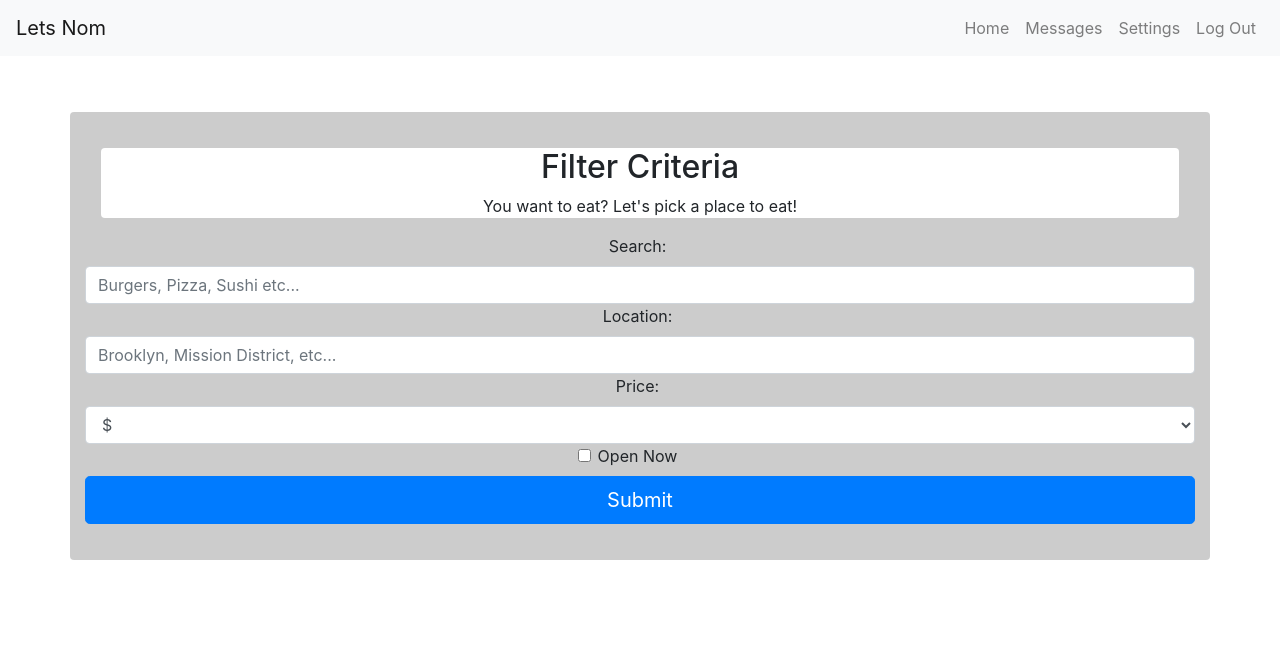
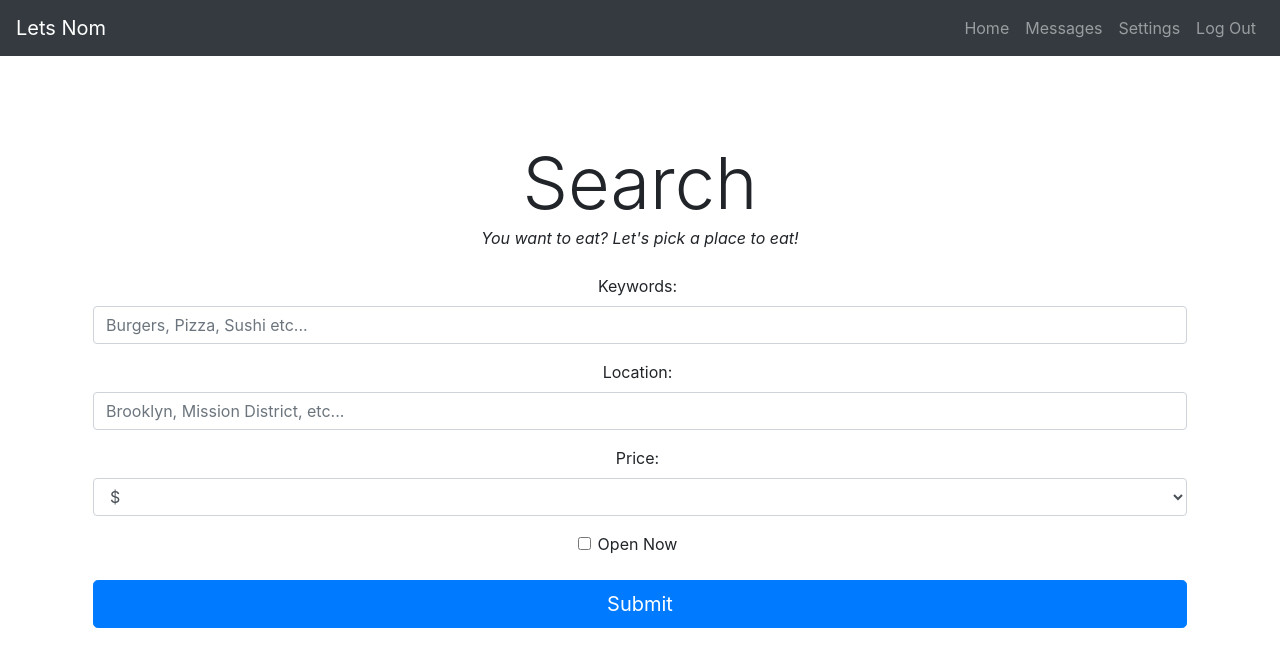
Before and after one commit to sevebarr/letsNom, a React (Create React App) app: page / in a window 1280 px wide. Shown: the top 666 px of the page. Built offline with nearby package versions, Linux system fonts and the light colour scheme.

Commit message:
React-Bootstrap Component updated

```diff
--- a/package.json
+++ b/package.json
@@ -7,9 +7,11 @@
     "@testing-library/react": "^9.5.0",
     "@testing-library/user-event": "^7.2.1",
     "bootstrap": "^4.5.0",
+    "bootstrap-react": "^0.3.1",
     "react": "^16.13.0",
     "react-bootstrap": "^1.0.1",
     "react-dom": "^16.13.0",
+    "react-router-bootstrap": "^0.25.0",
     "react-router-dom": "^5.2.0",
     "react-scripts": "3.4.0"
   },
--- a/src/App.css
+++ b/src/App.css
@@ -23,8 +23,7 @@ rgb(224,255,255) */
 
 .search-container {
 	margin: 5px;
-	background-color: rgba(0, 0, 0, .2);
-
+	/* background-color: rgba(0, 0, 0, .2); */
 	position: absolute;
 	left: 0em;
 	right: 0em;
@@ -39,7 +38,7 @@ rgb(224,255,255) */
 }
 
 .search-sub {
-	padding: 0px;
+	padding: .5em;
 	box-shadow: black;
 }
 label {
--- a/src/App.js
+++ b/src/App.js
@@ -1,6 +1,13 @@
 import React, { useState } from 'react';
+
+import { Navbar, Nav, NavItem } from 'react-bootstrap'; // Components provided by Bootstrap
+import { Link } from 'react-router-dom';
+import { LinkContainer } from 'react-router-bootstrap';
+
+import Routes from './Routes';
+
+//import FoodsView from './components/zDEPRECATED.FoodsView';
 import Header from './components/Header';
-//import FoodsView from './components/zDEPRECATED.FoodsView';
 import AwaitingFriends from './components/AwaitingFriends';
 import FetchRestaurantResults from './components/FetchRestaurantResults.js';
 import FilterCritera from './components/FilterCriteria';
@@ -17,7 +24,6 @@ function App() {
 	const [ lastRestaurant, setLastRestaurant ] = useState([]);
 
 	const removeFromList = (list, restaurant) => list.filter((res) => res !== restaurant);
-	//takes in list and restId
 	//filter from list - keep rest.id !== restaurantId
 
 	const modifyLists = (restaurant, action) => {
@@ -58,12 +64,19 @@ function App() {
 	};
 
 	return (
-		<div className="App mt-5">
+
+
+		<div className="App ">
+
 			<Header />
 			<div className="mt-5" />
+
+			{/* SEARCH CRITERIA */}
 			{currentComponent === 'SEARCH' ? (
 				<FilterCritera setCurrentComponent={setCurrentComponent} setSearchTerms={setSearchTerms} />
 			) : null}
+
+			{/* BROWSE RESULTS */}
 			{currentComponent === 'RESTAURANTS' ? (
 				<div className="container">
 					<FetchRestaurantResults
@@ -73,11 +86,14 @@ function App() {
 						setCurrentComponent={setCurrentComponent}
 						searchTerms={searchTerms}
 					/>
+					{/* TEST BUTTON */}
 					{/* <button onClick={() => modifyLists(currentRestaurant, 'STATUS')}>
 						<h1>My Choices</h1>
 					</button> */}
 				</div>
 			) : null}
+
+			{/* FINISHED SEARCH */}
 			{currentComponent === 'WAIT' ? (
 				<div>
 					<AwaitingFriends
--- /dev/null
+++ b/src/Routes.js
@@ -0,0 +1,13 @@
+import React from "react";
+import { Route, Switch } from "react-router-dom";
+import Home from "./components/Home";
+
+export default function Routes() {
+  return (
+    <Switch>
+      <Route exact path="/">
+        <Home />
+      </Route>
+    </Switch>
+  );
+}
--- a/src/components/Actions.js
+++ b/src/components/Actions.js
@@ -6,7 +6,7 @@ import Dislike from './actionButtons/Dislike';
 
 const Actions = (props) => {
 	return (
-		<div className="actions fixed-bottom mb-5">
+		<div className="actions fixed-bottom bg-light">
 			<Like restaurant={props.restaurant} modifyLists={props.modifyLists} />
 			<Superlike restaurant={props.restaurant} modifyLists={props.modifyLists} />
 			<Rewind restaurant={props.restaurant} modifyLists={props.modifyLists} />
--- a/src/components/AwaitingFriends.js
+++ b/src/components/AwaitingFriends.js
@@ -4,8 +4,8 @@ import RestaurantRowDisplay from '../components/RestaurantRowDisplay';
 // TODO - Create flexbox UI to show choices
 const AwaitingFriends = ({ liked, disliked, superliked }) => {
 	return (
-		<div className="">
-			<div className="h2">Your choices:</div>
+		<div className="align-middle">
+			<div className="h2 align-self-center">Your choices:</div>
 			{superliked[0] ? (
 				<div className="superliked jumbotron">
 					<div className="h4">SUPERLIKED</div>
--- a/src/components/FetchRestaurantResults.js
+++ b/src/components/FetchRestaurantResults.js
@@ -42,7 +42,7 @@ export default class FetchRestaurantResults extends React.Component {
 
 	render() {
 		return (
-			<div>
+			<div className='v'>
 				{this.state.loading || !this.state.restaurants ? (
 					<div className="container-fluid">
 						<div className="jumbotron vertical-center align-items-center">
@@ -50,7 +50,7 @@ export default class FetchRestaurantResults extends React.Component {
 						</div>
 					</div>
 				) : this.state.restaurants[this.props.currentRestaurant] ? (
-					<div className="RestaurantView">
+					<div className="RestaurantView mb-5">
 						<img
 							className="restaurant-img img-fluid w-100"
 							src={this.state.restaurants[this.props.currentRestaurant].image_url}
--- a/src/components/FilterCriteria.js
+++ b/src/components/FilterCriteria.js
@@ -55,14 +55,14 @@ export default class SearchCriteron extends React.Component {
 		return (
 			<div className="search-container container rounded">
 				<div className="search-header rounded">
-					<h2 className="title">Filter Criteria</h2>
-					<p className="random-paragraph">You want to eat? Let's pick a place to eat!</p>
+					<div className="display-3">Search</div>
+					<em>You want to eat? Let's pick a place to eat!</em>
 				</div>
 
 				<form>
 					<div className="form-group">
 						<div className="search-sub search_term ">
-							<label htmlFor="term">Search: </label>
+							<label htmlFor="term">Keywords: </label>
 							<input
 								className="form-control"
 								value={this.state.term}
--- a/src/components/Header.js
+++ b/src/components/Header.js
@@ -1,54 +1,41 @@
 import React, { Component } from 'react';
 import { Nav, Navbar, NavItem } from 'react-bootstrap'; // Components provided by Bootstrap
+
+import { Link } from 'react-router-dom';
+
 // import Routes from './Routes';
 // import { Link, withRouter } from 'react-router-dom';
 // import { LinkContainer } from 'react-router-bootstrap'; // Allows App to route to the required link without refreshing the browser
 
 //import { Navbar, Nav, NavItem, NavDrowpdown, MenuItem } from 'react-bootstrap';
 
-// import Logo from './Logo';
 
 class Header extends Component {
 	render() {
 		return (
-			<Navbar collapseOnSelect>
-				<nav className="navbar bg-light navbar-light nav nav-pills navbar-expand-sm fixed-top">
-					<div className="navbar-brand">Lets Nom</div>
+
+
+			<Navbar bg="dark" variant="dark" className="collapseOnSelect">
+					<Navbar.Brand href='/'>Lets Nom</Navbar.Brand>
 					{/* d-none d-sm-inline to make navbar brand disappear on small */}
-
-					<button
-						className="navbar-toggler"
-						type="button"
-						data-toggle="collapse"
-						data-target="#myNavToggle"
-						aria-controls="myNavToggle"
-						aria-expanded="false"
-						aria-label="Toggle Navigation"
-					>
-						<span className="navbar-toggler-icon" />
-					</button>
 
 					<div className="collapse navbar-collapse" id="myNavToggle">
 						<div className="navbar-nav ml-auto">
-							<a className="nav-item nav-link" href="https://facebook.com">
+						<Nav.Link href="/">
 								Home
-							</a>
-							<a className="nav-item nav-link" href="https://facebook.com">
+							</Nav.Link>
+							<Nav.Link href="/">
 								Messages
-							</a>
-							<a className="nav-item nav-link" href="https://facebook.com">
+							</Nav.Link>
+							<Nav.Link href="/">
 								Settings
-							</a>
-							<a className="nav-item nav-link" href="https://facebook.com">
+							</Nav.Link>
+							<Nav.Link href="/">
 								Log Out
-							</a>
+							</Nav.Link>
+
 						</div>
-						{/* Navbar Nav */}
 					</div>
-					{/* Navbar Collapse */}
-					{/* Container */}
-				</nav>
-				{/* Navbar Main */}
 			</Navbar>
 		);
 	}
--- /dev/null
+++ b/src/components/Home.js
@@ -0,0 +1,13 @@
+import React from "react";
+//import "./Home.css";
+
+export default function Home() {
+  return (
+    <div className="Home">
+      <div className="lander">
+        <h1>Lets Nom</h1>
+        <p>Want to eat? Let's get a treat.</p>
+      </div>
+    </div>
+  );
+}
--- a/src/components/RestaurantRowDisplay.js
+++ b/src/components/RestaurantRowDisplay.js
@@ -4,16 +4,16 @@ const RestaurantRowDisplay = (res) => {
 	return (
 		<div className="container">
 			{console.log(res)}
-			<div className="row border border-primary rounded">
-				<div className="col-3">{res.res.name}</div>
-				<div className="col-2">
+			<div className="row border border-dark align-self-center rounded">
+				<a href={res.res.url} className="col-3 align-self-center ">{res.res.name}</a>
+				<div className="col-2 align-self-center">
 					<img className="img-thumbnail" src={res.res.image_url} />
 				</div>
-				<div className="col-2">
-					{res.res.rating} ({res.res.review_count})
+				<div className="col-2 align-self-center">
+					{res.res.rating} stars ({res.res.review_count})
 				</div>
-				<div className="col-2">{res.res.price}</div>
-				<div className="col-3">
+				<div className="col-1 align-self-center">{res.res.price}</div>
+				<div className="col-4 align-self-center">
 					<div>{res.res.location.display_address[0]}</div>
 					<div>{res.res.location.display_address[1]}</div>
 				</div>
```
Also changed, not shown: public/ThingsToDo.txt, 1 other file (tests, documents, lock files or other folders).
